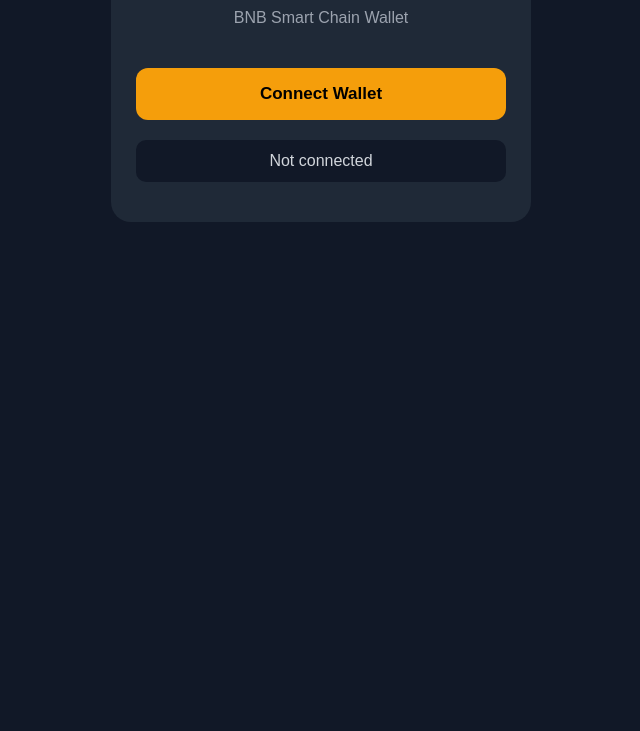
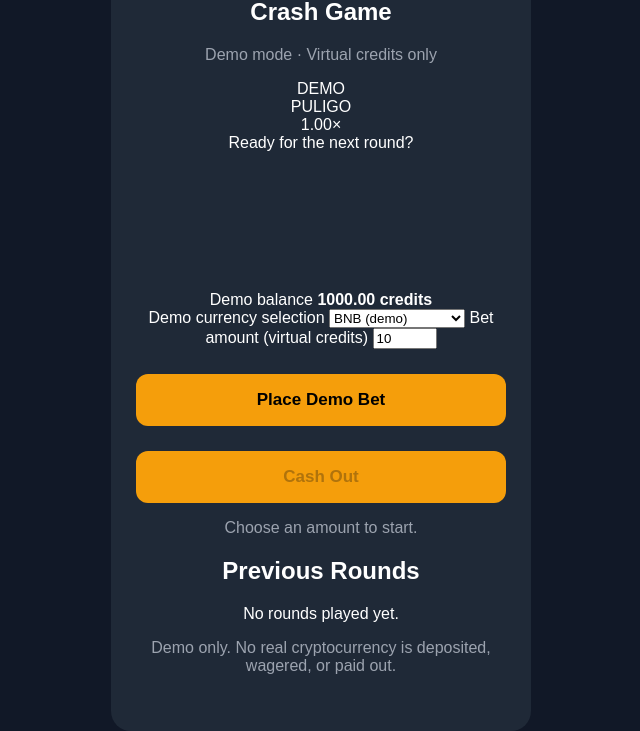
Before and after one commit to Mshahid5/puligo-wallet-test, a website built with Vite: page index.html in a window 1280 px wide. Shown: the part 374-1105 px from the top of the page, without its empty margins (319-959 px from the left). Before the commit the page ends 800 px from the top, so only its background shows below. Built offline with nearby package versions, Linux system fonts and the light colour scheme; what @reown/appkit, @reown/appkit-adapter-ethers would draw is missing.

Commit message:
Update index.html

```diff
--- a/index.html
+++ b/index.html
@@ -1,35 +1,92 @@
+
+
 <!DOCTYPE html>
 <html lang="en">
 <head>
   <meta charset="UTF-8">
   <meta name="viewport" content="width=device-width, initial-scale=1.0">
-
-  <title>PuliGo Wallet</title>
-
+  <meta name="theme-color" content="#10131f">
+  <title>PuliGo Crash</title>
   <link rel="stylesheet" href="/src/style.css">
 </head>
+<body>
+  <main class="container">
+    <header class="topbar">
+      <div class="brand">
+        <span class="logo">🐶</span>
+        <div>
+          <h1>PuliGo Crash</h1>
+          <p>BNB Smart Chain Gaming</p>
+        </div>
+      </div>
+      <button id="connect" class="connect-btn">Connect Wallet</button>
+    </header>
 
-<body>
+    <div id="status" class="status">Wallet not connected</div>
 
-  <main class="container">
+    <section class="game-card">
+      <div class="game-heading">
+        <div>
+          <h2>Crash Game</h2>
+          <p>Demo mode · Virtual credits only</p>
+        </div>
+        <span class="demo-badge">DEMO</span>
+      </div>
 
-    <div class="logo">🐶</div>
+      <div class="game-screen">
+        <div class="skyline">PULIGO</div>
+        <div id="multiplier" class="multiplier">1.00×</div>
+        <div id="game-message" class="game-message">
+          Ready for the next round?
+        </div>
+        <div class="chart-area">
+          <svg id="chart" viewBox="0 0 600 220"
+               preserveAspectRatio="none" aria-label="Crash multiplier chart">
+            <path id="chart-line" d="M 10 205"
+                  fill="none" stroke="#36e0a1"
+                  stroke-width="5" stroke-linecap="round"/>
+          </svg>
+        </div>
+      </div>
 
-    <h1>PuliGo</h1>
+      <div class="balance-row">
+        <span>Demo balance</span>
+        <strong><span id="balance">1000.00</span> credits</strong>
+      </div>
 
-    <p>BNB Smart Chain Wallet</p>
+      <label for="currency">Demo currency selection</label>
+      <select id="currency">
+        <option value="BNB">BNB (demo)</option>
+        <option value="PULIGO">PULIGO (demo)</option>
+        <option value="USDT">BSC USDT (demo)</option>
+      </select>
 
-    <button id="connect">
-      Connect Wallet
-    </button>
+      <label for="bet-amount">Bet amount (virtual credits)</label>
+      <input id="bet-amount" type="number"
+             min="1" max="100" step="1" value="10">
 
-    <div id="status">
-      Not connected
-    </div>
+      <div class="actions">
+        <button id="start-game" class="play-btn">Place Demo Bet</button>
+        <button id="cash-out" class="cashout-btn" disabled>Cash Out</button>
+      </div>
 
+      <p id="game-status" class="game-status" aria-live="polite">
+        Choose an amount to start.
+      </p>
+    </section>
+
+    <section class="history-card">
+      <h2>Previous Rounds</h2>
+      <div id="history" class="history">
+        No rounds played yet.
+      </div>
+    </section>
+
+    <p class="disclaimer">
+      Demo only. No real cryptocurrency is deposited, wagered, or paid out.
+    </p>
   </main>
 
   <script type="module" src="/src/main.js"></script>
-
 </body>
 </html>
```
